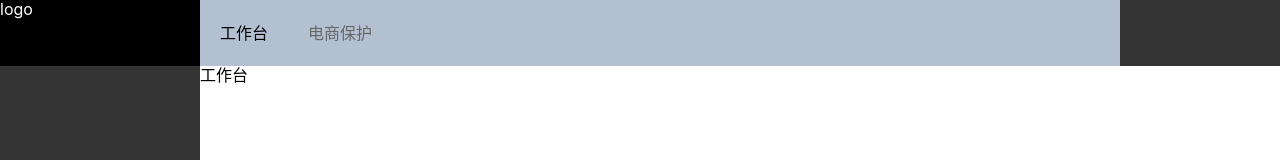
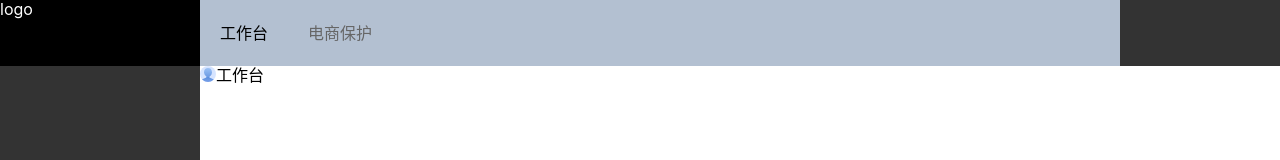
Before and after one commit to jrb950108/vue-admin-app, a Vue app: page /login in a window 1280 px wide. Both pictures are taken after a click on the button "登录". Shown: the top 160 px of the page. Built offline with nearby package versions, Linux system fonts and the light colour scheme.

Commit message:
feat: 实现基于 svg-sprite-loader 的 Icon 组件

```diff
--- a/package.json
+++ b/package.json
@@ -34,6 +34,7 @@
     "mockjs": "^1.0.1-beta3",
     "node-sass": "^4.9.0",
     "sass-loader": "^7.1.0",
+    "svg-sprite-loader": "^4.1.6",
     "uglifyjs-webpack-plugin": "^2.2.0",
     "vue-template-compiler": "^2.6.10"
   },
--- /dev/null
+++ b/src/components/icon/index.js
@@ -0,0 +1,7 @@
+import Icon from './main'
+
+Icon.install = function (Vue) {
+  Vue.component(Icon.name, Icon)
+}
+
+export default Icon
--- /dev/null
+++ b/src/components/icon/main.vue
@@ -0,0 +1,68 @@
+<template>
+  <div v-if="isExternal" :style="styleExternalIcon" class="svg-external-icon svg-icon" />
+  <svg v-else :class="svgClass" aria-hidden="true">
+    <use :xlink:href="iconName"></use>
+  </svg>
+</template>
+
+<script>
+import { isExternal } from '@/lib/validate'
+
+export default {
+  name: 'MIcon',
+  props: {
+    iconClass: {
+      type: String,
+      required: true
+    },
+    className: {
+      type: String
+    }
+    // width: {
+    //   type: Number,
+    //   default: 40
+    // },
+    // height: {
+    //   type: Number,
+    //   default: 40
+    // }
+  },
+  computed: {
+    isExternal () {
+      return isExternal(this.iconClass)
+    },
+    iconName () {
+      return `#icon-${this.iconClass}`
+    },
+    svgClass () {
+      if (this.className) {
+        return 'svg-icon ' + this.className
+      } else {
+        return 'svg-icon'
+      }
+    },
+    styleExternalIcon () {
+      return {
+        mask: `url(${this.iconClass}) no-repeat 50% 50%`,
+        '-webkit-mask': `url(${this.iconClass}) no-repeat 50% 50%`
+      }
+    }
+  }
+}
+</script>
+
+<style scoped>
+.svg-icon {
+  width: 1em;
+  height: 1em;
+  vertical-align: -0.15em;
+  fill: currentColor;
+  overflow: hidden;
+}
+
+.svg-external-icon {
+  background-color: currentColor;
+  mask-size: cover!important;
+  display: inline-block;
+}
+</style>
--- /dev/null
+++ b/src/icons/index.js
@@ -0,0 +1,3 @@
+const requireAll = requireContext => requireContext.keys().map(requireContext)
+const req = require.context('./svg', false, /\.svg$/)
+requireAll(req)
--- a/src/main.js
+++ b/src/main.js
@@ -9,6 +9,7 @@ import './element-ui.js'
 import './styles/element-variables.scss'
 import './styles/index.scss'
 import Musd from './components'
+import './icons'
 
 if (process.env.NODE_ENV === 'development') {
   require('./mock')
--- a/src/views/main/index.vue
+++ b/src/views/main/index.vue
@@ -8,7 +8,7 @@
 
     <el-container style="min-height: calc(100vh - 66px);">
       <side-menu :data="sideMenu"></side-menu>
-
+      <m-icon icon-class="avatar"></m-icon>
       <el-main class="main-container">
         <keep-alive>
           <router-view />
--- a/vue.config.js
+++ b/vue.config.js
@@ -1,6 +1,11 @@
+const path = require('path')
 const UglifyJsPlugin = require('uglifyjs-webpack-plugin')
 const CompressionWebpackPlugin = require('compression-webpack-plugin')
 const CDN_PREFIX = 'https://jrb-1256124247.cos.ap-shanghai.myqcloud.com/img/'
+
+function resolve (dir) {
+  return path.join(__dirname, dir)
+}
 
 module.exports = {
   // css: {
@@ -42,6 +47,23 @@ module.exports = {
     }
   },
   chainWebpack: config => {
+    // set svg-sprite-loader
+    config.module
+      .rule('svg')
+      .exclude.add(resolve('src/icons'))
+      .end()
+    config.module
+      .rule('icons')
+      .test(/\.svg$/)
+      .include.add(resolve('src/icons'))
+      .end()
+      .use('svg-sprite-loader')
+      .loader('svg-sprite-loader')
+      .options({
+        symbolId: 'icon-[name]'
+      })
+      .end()
+
     config
       .module
       .rule('images')
```
Also changed, not shown: src/components/index.js (+5 -2 lines), src/icons/svgo.yml (added, +22 -0 lines), src/icons/svg/avatar.svg (added), 1 other file (tests, documents, lock files or other folders).
